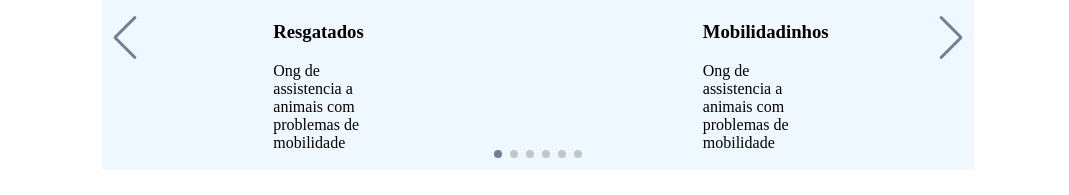
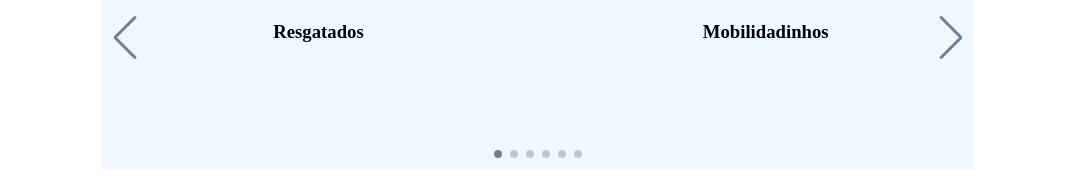
Before and after one commit to Gabrielamontanhini/ong, a React (Create React App) app: page / in a window 1280 px wide. Shown: the part 2187-2382 px from the top of the page, without its empty margins (102-1171 px from the left). Built offline with nearby package versions, Linux system fonts and the light colour scheme.

Commit message:
Fix: deploy vercel

```diff
--- a/src/pages/Forth/index.js
+++ b/src/pages/Forth/index.js
@@ -44,7 +44,6 @@ export default function ForthPage() {
                         <Ong>
                             <img src={ong.img} alt="ong" />
                             <h3>{ong.ongName}</h3>
-                            <p>Ong de assistencia a animais com problemas de mobilidade</p>
                         </Ong>
                     </SwiperSlide>
                 ))}
```
